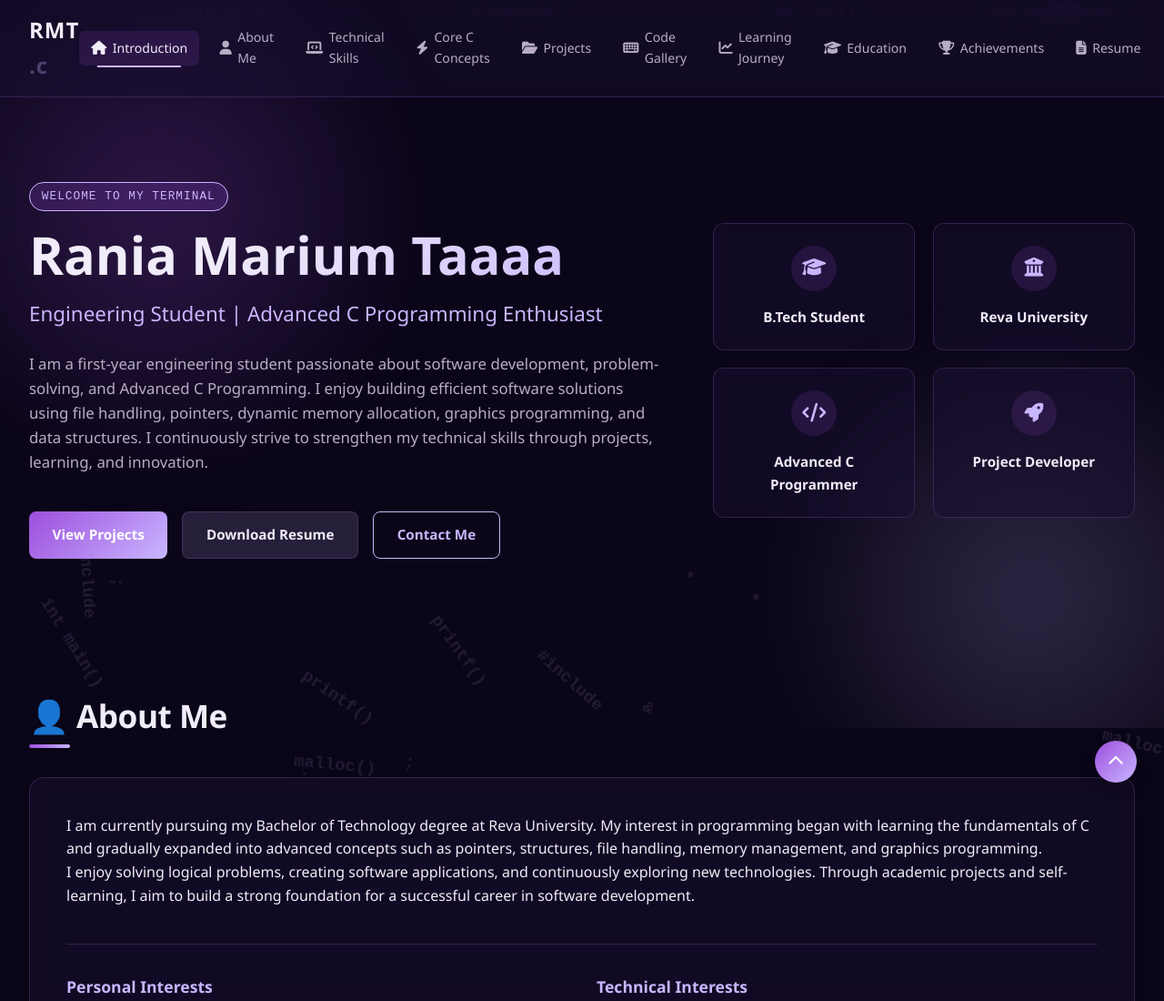
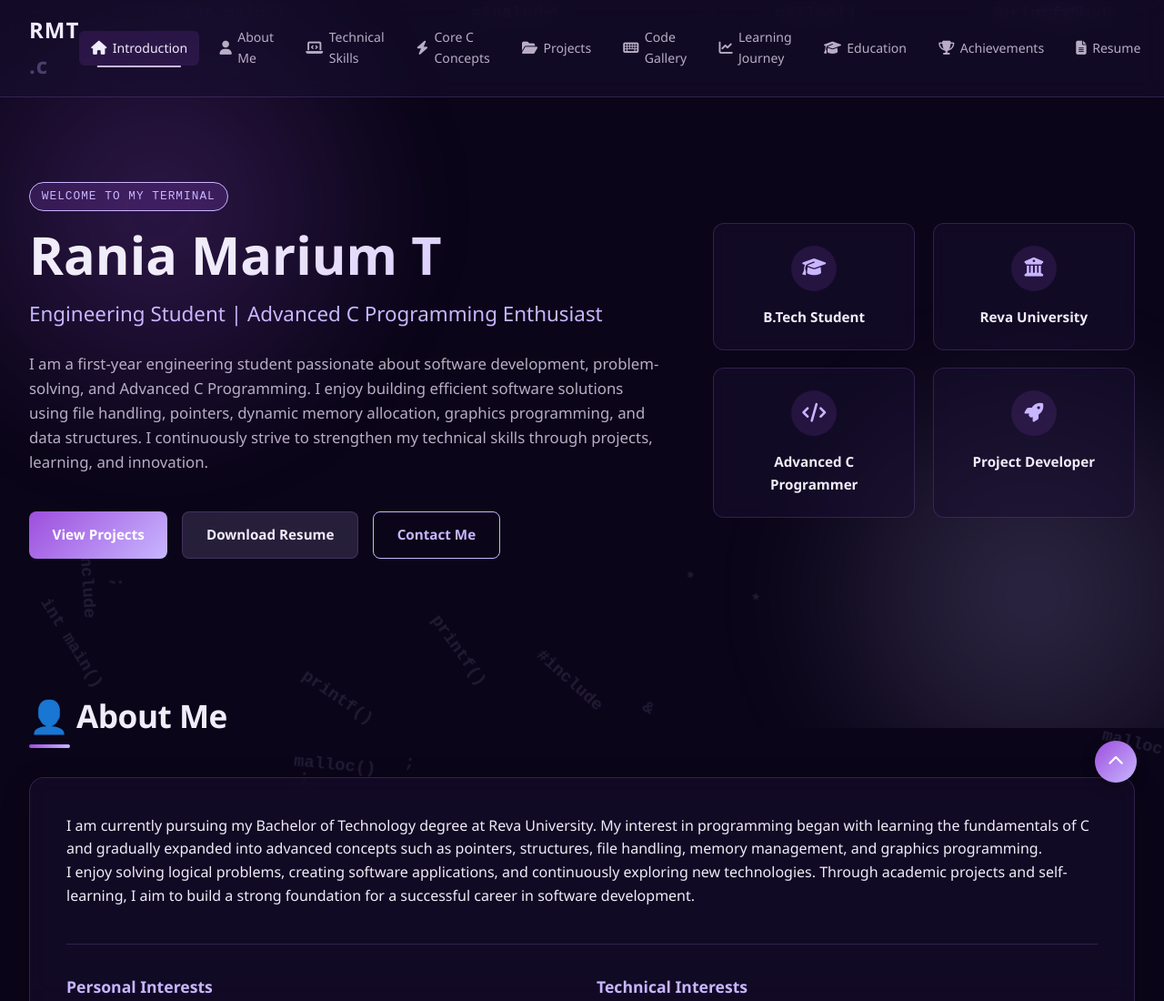
Before and after one commit to rania027/portfolio-web, a plain HTML site: page index.html in a window 1280 px wide. Shown: the top 1100 px of the page at 91% size. Drawn offline with Linux system fonts and the light colour scheme.

Commit message:
Update hero name in index.html

```diff
--- a/index.html
+++ b/index.html
@@ -57,7 +57,7 @@
             <div class="intro-grid">
                 <div class="intro-text-block">
                     <span class="badge">Welcome to my Terminal</span>
-                    <h1 class="hero-name">Rania Marium Taaaa</h1>
+                    <h1 class="hero-name">Rania Marium T</h1>
                     <h2 class="hero-title">Engineering Student | Advanced C Programming Enthusiast</h2>
                     <p class="hero-desc">
                         I am a first-year engineering student passionate about software development, problem-solving, and Advanced C Programming. I enjoy building efficient software solutions using file handling, pointers, dynamic memory allocation, graphics programming, and data structures. I continuously strive to strengthen my technical skills through projects, learning, and innovation.
```
